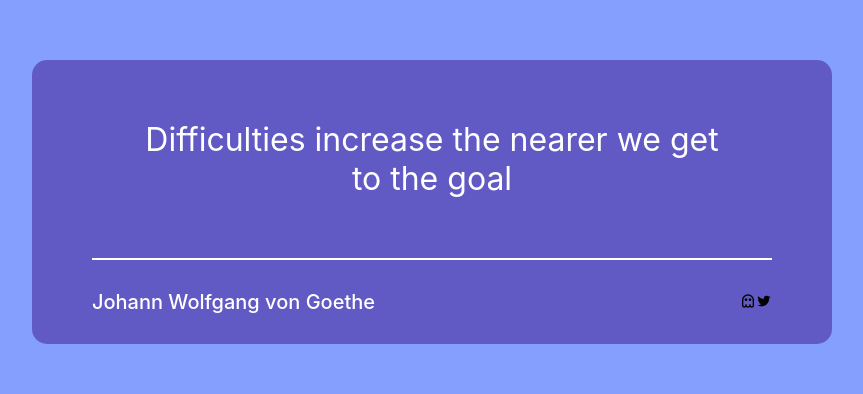
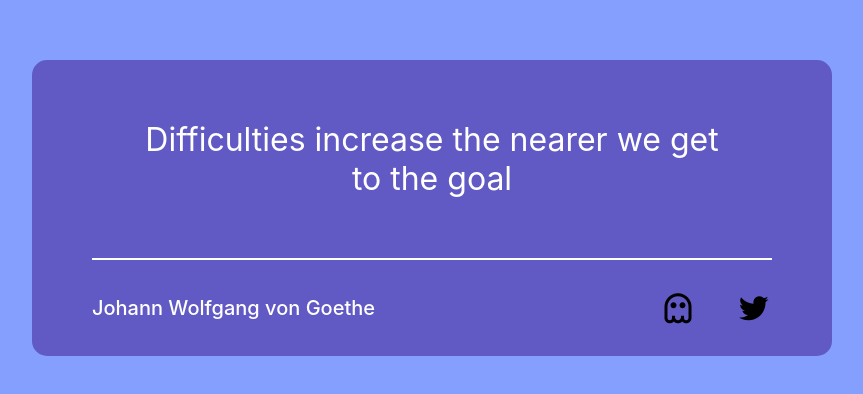
Before and after one commit to tharun30115/Quote-Generator, a React (Create React App) app: page / in a window 1280 px wide. Shown: the part 190-584 px from the top of the page, without its empty margins (208-1071 px from the left). Built offline with nearby package versions, Linux system fonts and the light colour scheme.

Commit message:
minor changes

```diff
--- a/src/Components/RandomQuote/RandomQuote.css
+++ b/src/Components/RandomQuote/RandomQuote.css
@@ -31,3 +31,10 @@
     font-size: 20px;
     font-weight: 500;
 }
+.icons{
+    display: flex;
+    gap: 40px;
+}
+.icons i {
+    cursor: pointer;
+}
--- a/src/Components/RandomQuote/RandomQuote.jsx
+++ b/src/Components/RandomQuote/RandomQuote.jsx
@@ -16,8 +16,8 @@ import './RandomQuote.css'
             <div className='bottom'>
                 <div className="author">{quote.author}</div>
                 <div className="icons">
-                    <i class='bx bx-ghost'></i>
-                    <i class='bx bxl-twitter'></i>
+                    <i class='bx bx-ghost bx-md'></i>
+                    <i class='bx bxl-twitter bx-md'></i>
                 </div>
             </div>
         </div>
```
